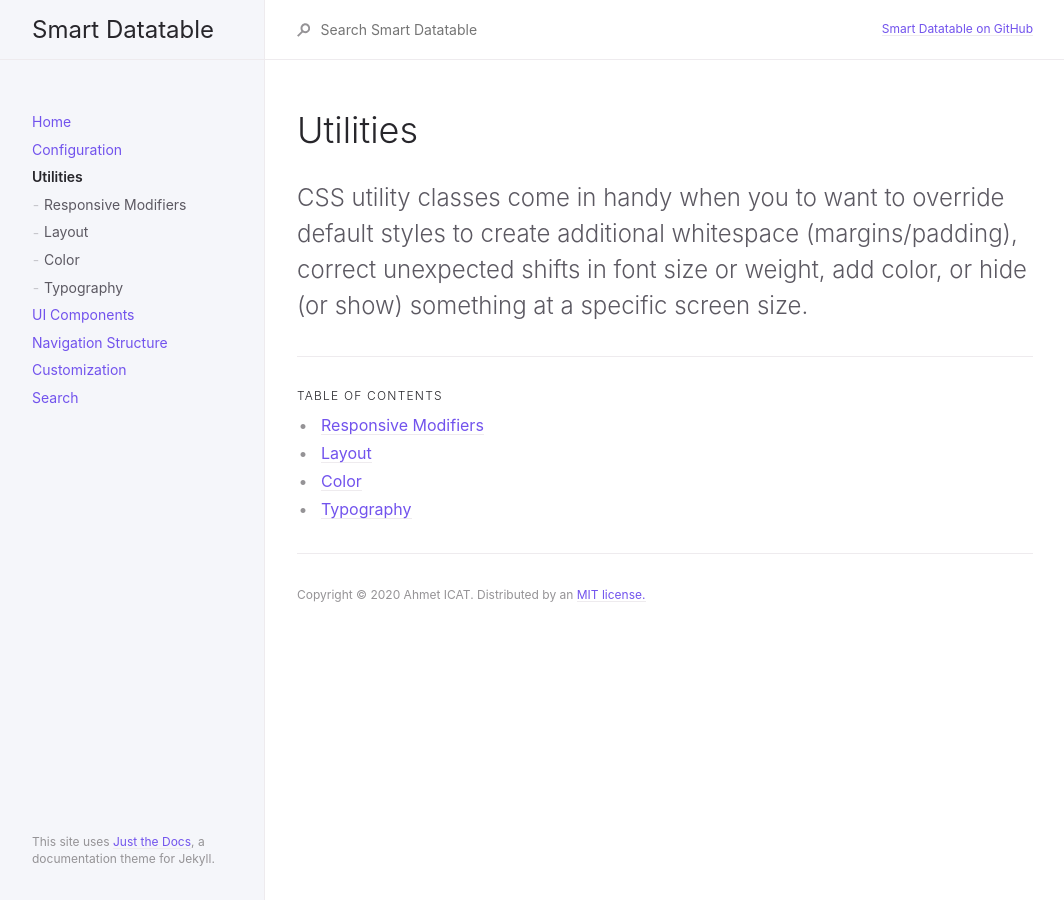
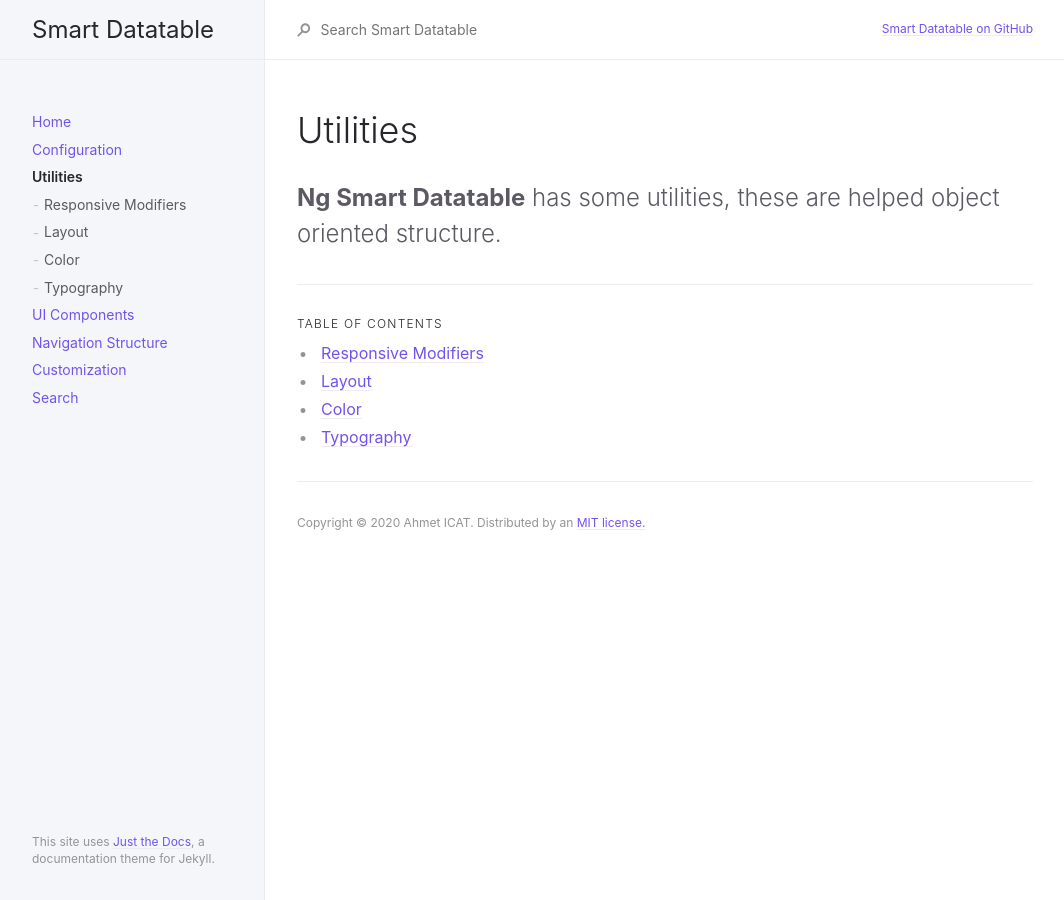
Before and after one commit to ahmeticat/smart-datatable-page, a Jekyll site: the page built from docs/utilities/utilities.md, in a window 1280 px wide. Shown: the whole page, without its empty margins (107-1171 px from the left). Built offline with Jekyll 4.4.1, drawn with Linux system fonts in a browser that asks for light colours.

Commit message:
Update utilities

```diff
--- a/docs/utilities/utilities.md
+++ b/docs/utilities/utilities.md
@@ -9,5 +9,5 @@ permalink: docs/utilities
 # Utilities
 {: .no_toc }
 
-CSS utility classes come in handy when you to want to override default styles to create additional whitespace (margins/padding), correct unexpected shifts in font size or weight, add color, or hide (or show) something at a specific screen size.
+**Ng Smart Datatable** has some utilities, these are helped object oriented structure.
 {: .fs-6 .fw-300 }
```
